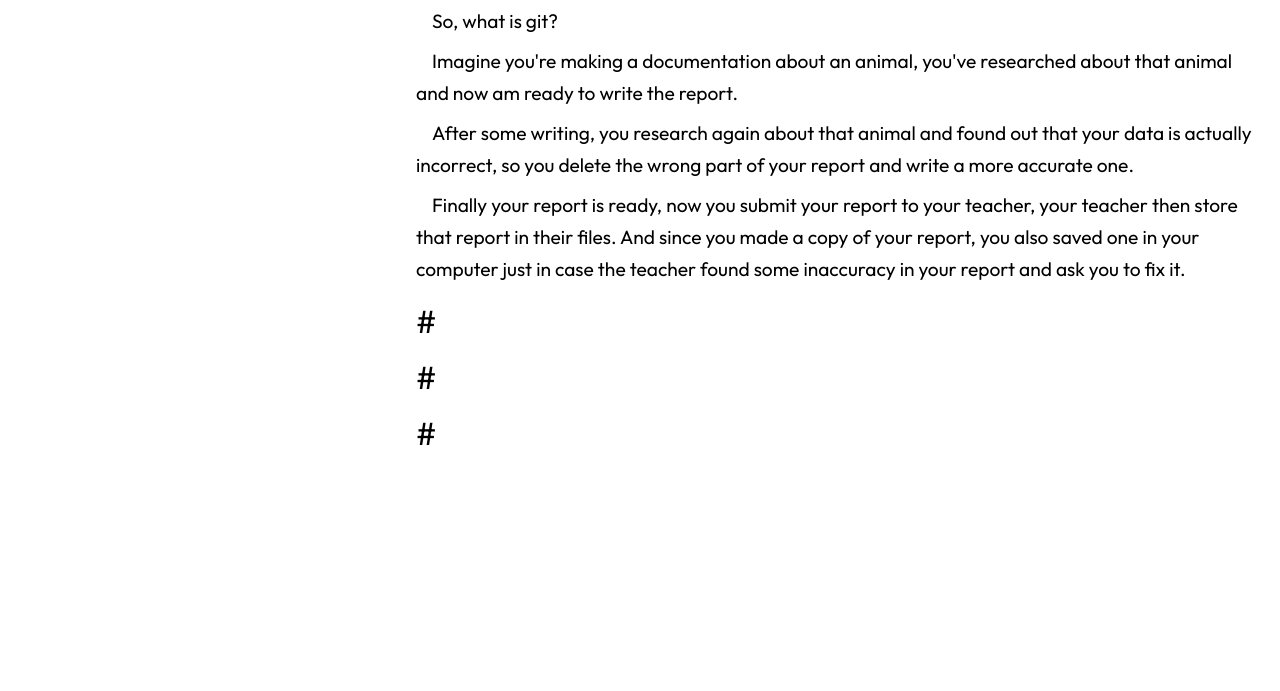
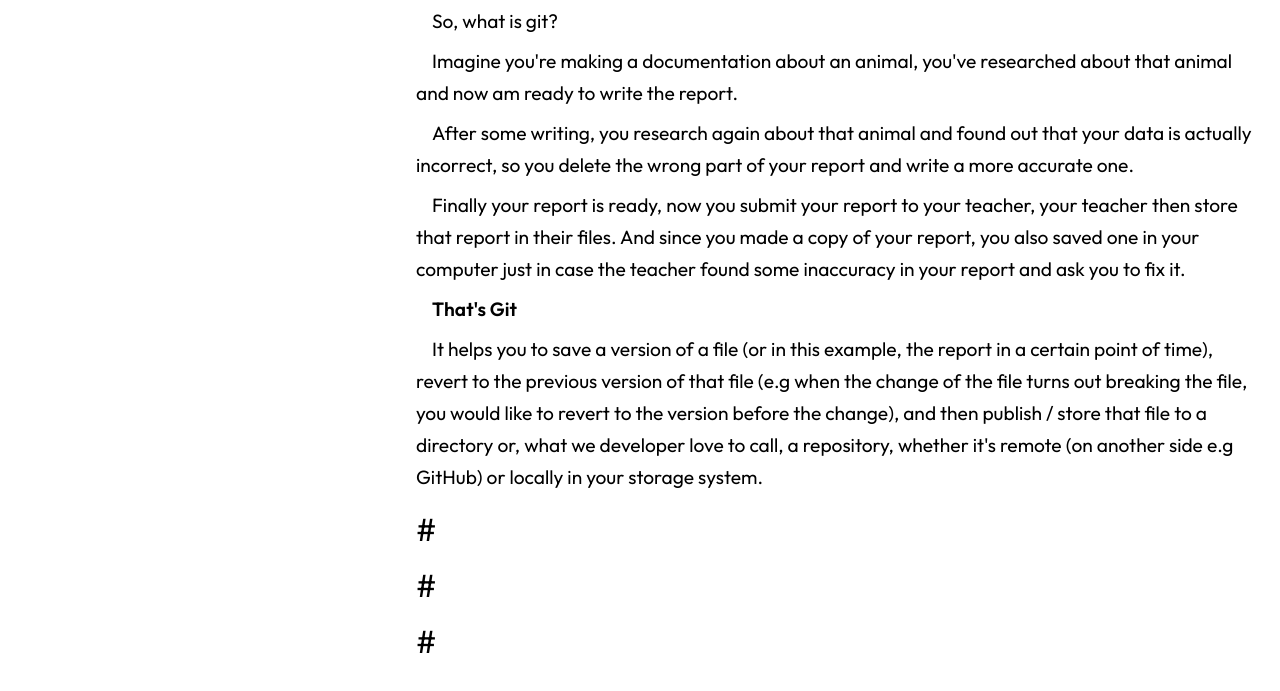
Before and after one commit to mfscode/fcc-docpage, a plain HTML site: page index.html in a window 1280 px wide. Shown: the part 155-846 px from the top of the page. Before the commit the page ends 800 px from the top, so only its background shows below. Drawn offline with Linux system fonts and the light colour scheme.

Commit message:
Finished the Quick Overview section

```diff
--- a/index.html
+++ b/index.html
@@ -26,6 +26,9 @@
             <p>After some writing, you research again about that animal and found out that your data is actually incorrect, so you delete the wrong part of your report and write a more accurate one.</p>
             <p>Finally your report is ready, now you submit your report to your teacher, your teacher then store that report in their files. And since you made a copy of your report, you also saved one in your computer just in case the teacher found some
                 inaccuracy in your report and ask you to fix it.</p>
+            <p><b>That's Git</b></p>
+            <p>It helps you to save a version of a file (or in this example, the report in a certain point of time), revert to the previous version of that file (e.g when the change of the file turns out breaking the file, you would like to revert to the
+                version before the change), and then publish / store that file to a directory or, what we developer love to call, a repository, whether it's remote (on another side e.g GitHub) or locally in your storage system.</p>
         </section>
         <section>
             <header>
```
